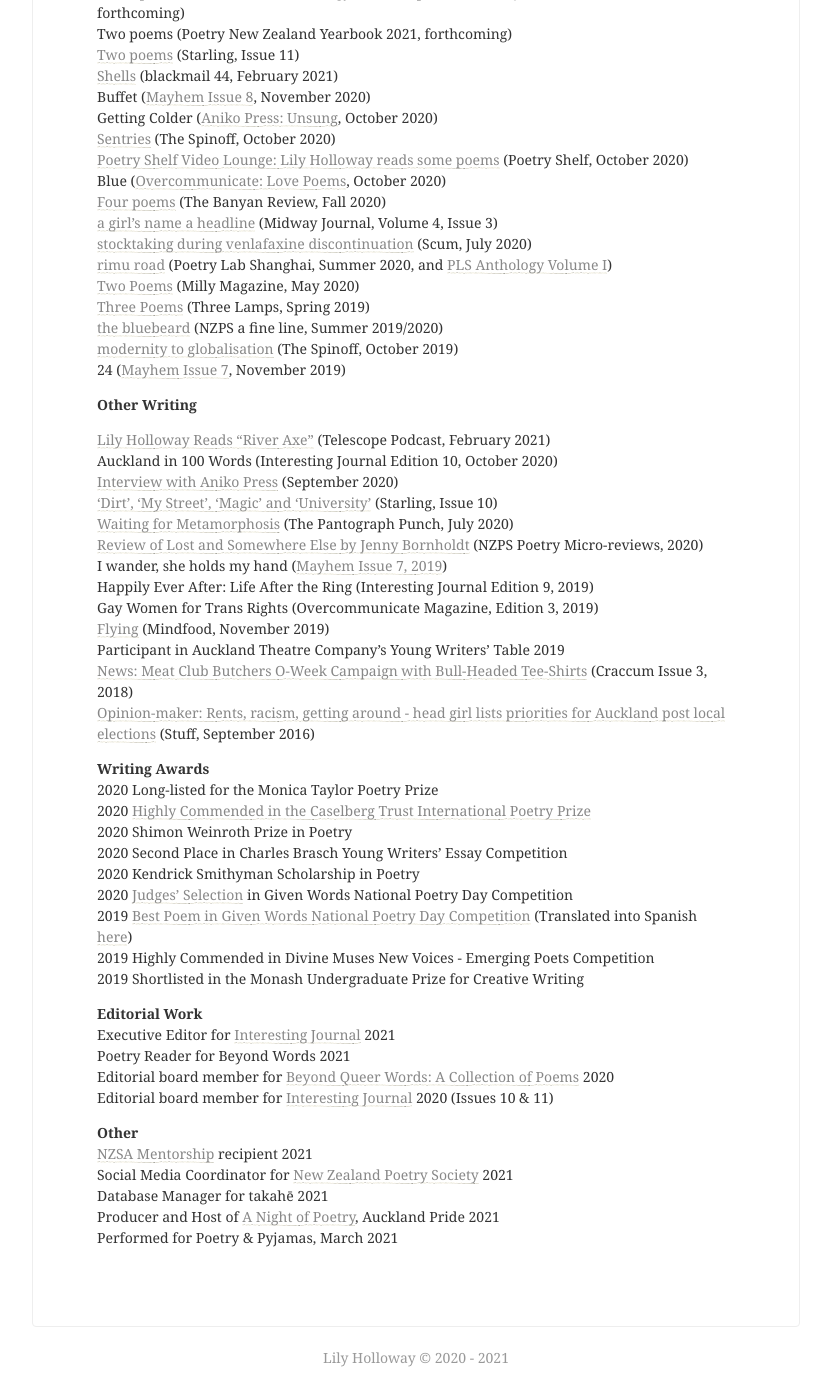
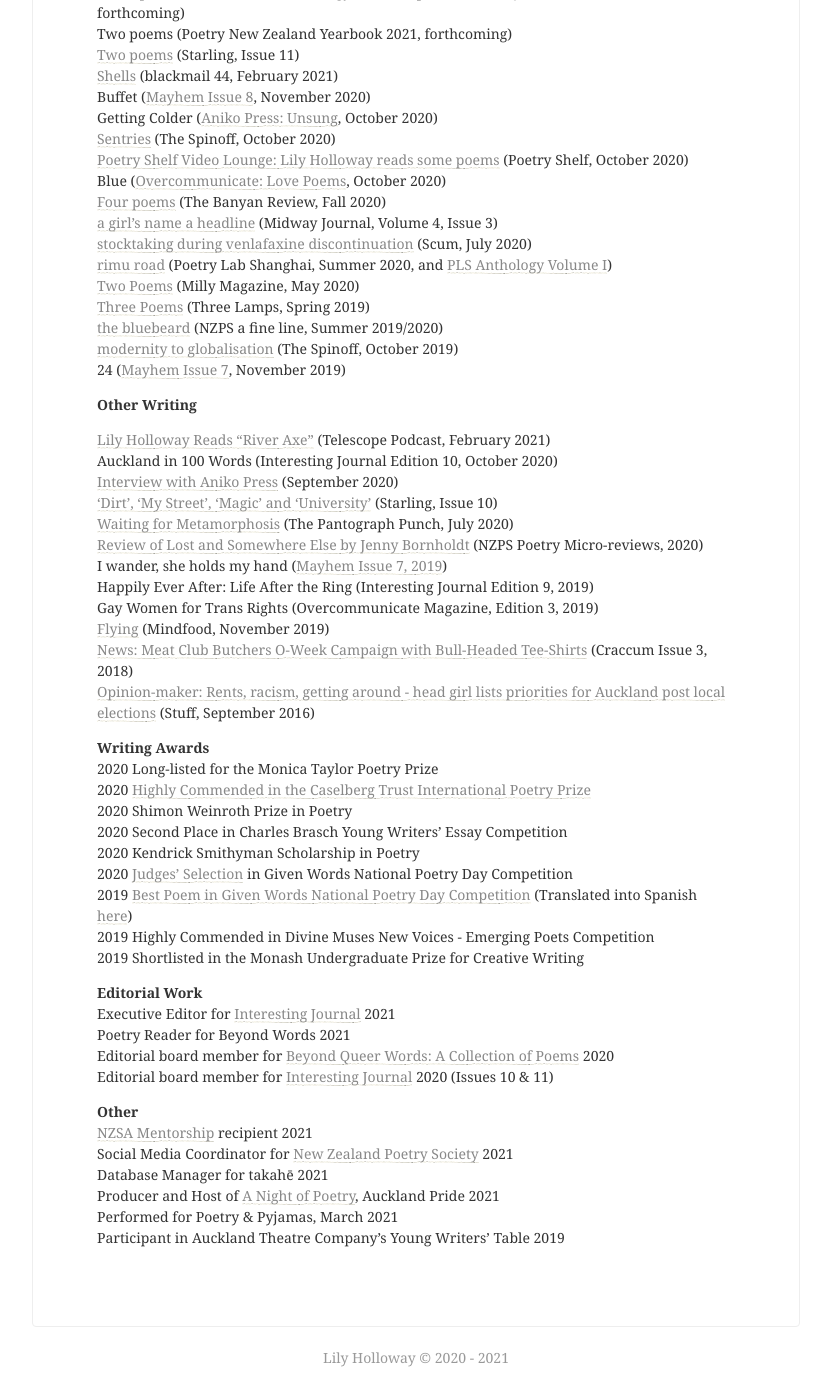
Before and after one commit to lilyholloway/lilyholloway.github.io, a Jekyll site: the page built from cv.md, in a window 1280 px wide and 1400 px high, scrolled down 579 px. Shown: the whole window, without its empty margins (224-1055 px from the left). Built offline with Jekyll 4.4.1, drawn with Linux system fonts in a browser that asks for light colours; nearby versions of some CDN libraries; some of the changed lines change nothing that is shown.

Commit message:
Update cv.md

```diff
--- a/cv.md
+++ b/cv.md
@@ -41,7 +41,6 @@
 Happily Ever After: Life After the Ring (Interesting Journal Edition 9, 2019)<br>
 Gay Women for Trans Rights (Overcommunicate Magazine, Edition 3, 2019)<br>
 <a href="https://lilyholloway.co.nz/posts/Flying">Flying</a> (Mindfood, November 2019)<br>
-Participant in Auckland Theatre Company's Young Writers' Table 2019<br>
 <a href="http://www.craccum.co.nz/?p=2497">News: Meat Club Butchers O-Week Campaign with Bull-Headed Tee-Shirts</a> (Craccum Issue 3, 2018)<br>
 <a href="https://www.stuff.co.nz/auckland/local-news/north-shore-times/84029761/opinionmaker-rents-racism-getting-around--head-girl-lists-priorities-for-auckland-post-local-elections">Opinion-maker: Rents, racism, getting around - head girl lists priorities for Auckland post local elections</a> (Stuff, September 2016)<br>
 
@@ -68,3 +67,4 @@
 Database Manager for takahē 2021<br>
 Producer and Host of <a href="https://aucklandpride.org.nz/a-night-of-poetry/">A Night of Poetry</a>, Auckland Pride 2021<br>
 Performed for Poetry & Pyjamas, March 2021<br>
+Participant in Auckland Theatre Company's Young Writers' Table 2019<br>
```
